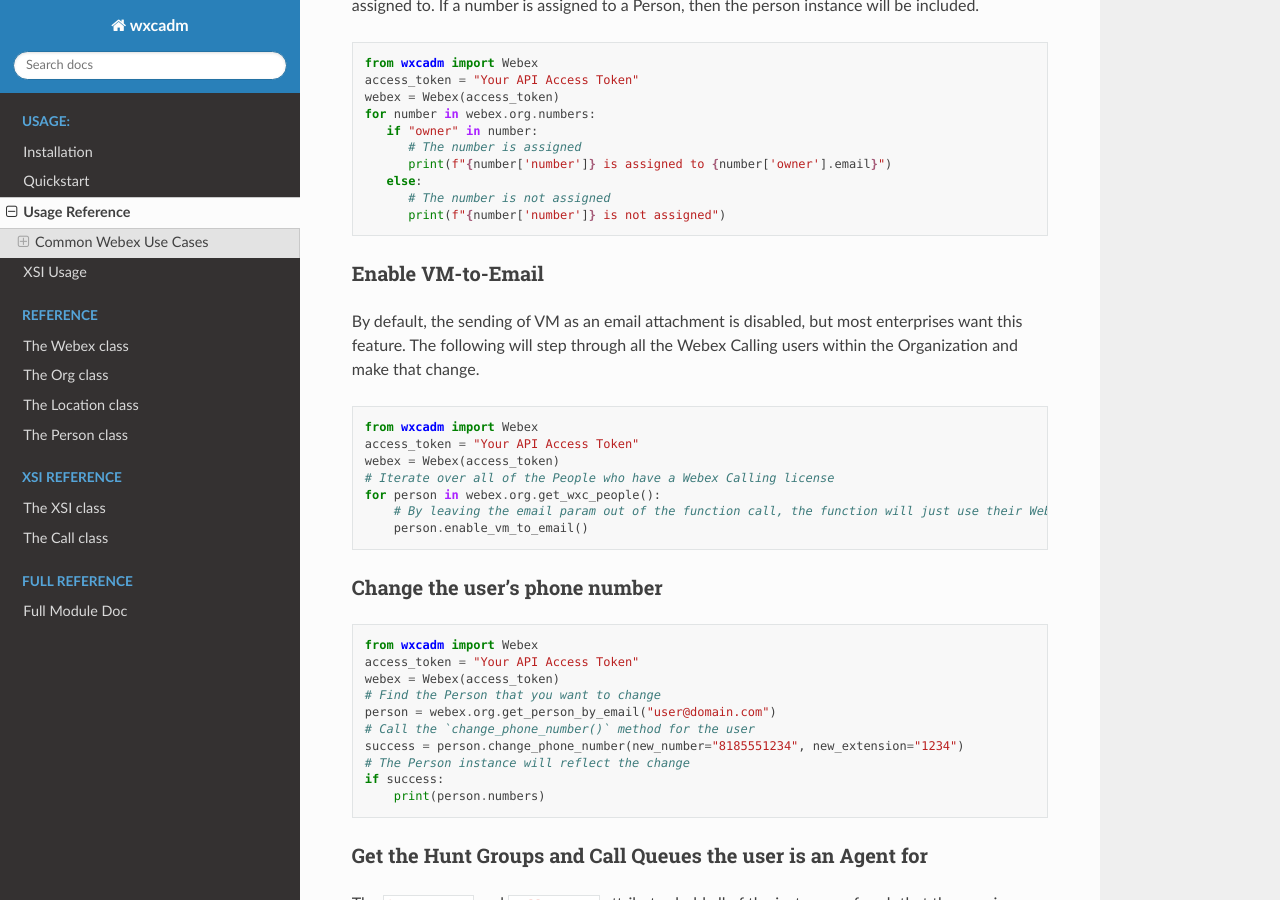
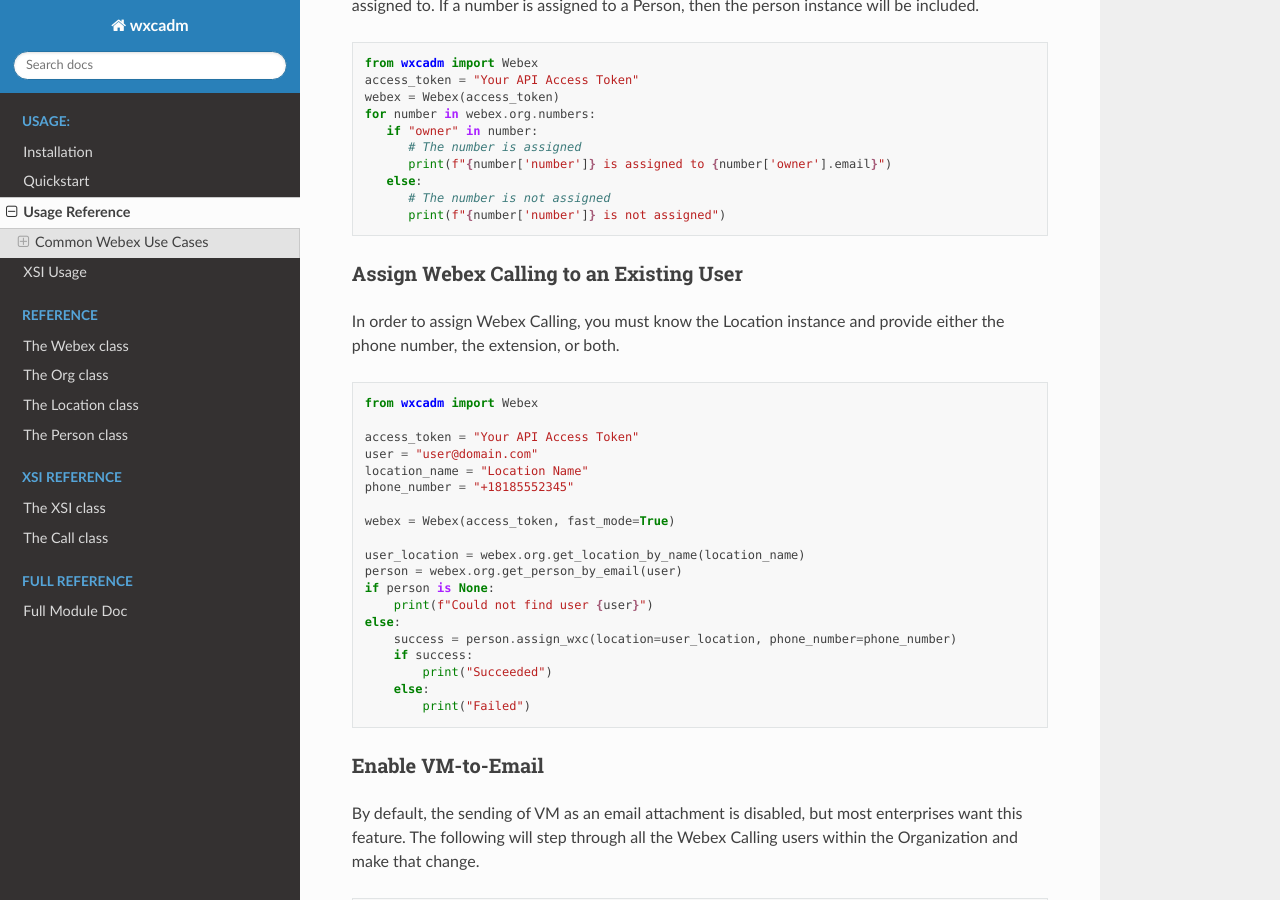
Before and after one commit to kctrey/wxcadm, a Sphinx documentation site: the page built from docs/source/usage/documentation.rst, in a window 1280 px wide and 900 px high, scrolled down 899 px. Built offline with Sphinx 7.4.7 and the Read the Docs theme 2.0.0, drawn with Linux system fonts in a browser that asks for light colours.

Commit message:
Doc changes

```diff
--- a/docs/source/usage/documentation.rst
+++ b/docs/source/usage/documentation.rst
@@ -51,6 +51,33 @@
       else:
          # The number is not assigned
          print(f"{number['number']} is not assigned")
+
+Assign Webex Calling to an Existing User
+^^^^^^^^^^^^^^^^^^^^^^^^^^^^^^^^^^^^^^^^
+In order to assign Webex Calling, you must know the Location instance and provide either the phone number, the
+extension, or both.
+
+.. code-block:: python
+
+    from wxcadm import Webex
+
+    access_token = "Your API Access Token"
+    user = "user@domain.com"
+    location_name = "Location Name"
+    phone_number = "+18185552345"
+
+    webex = Webex(access_token, fast_mode=True)
+
+    user_location = webex.org.get_location_by_name(location_name)
+    person = webex.org.get_person_by_email(user)
+    if person is None:
+        print(f"Could not find user {user}")
+    else:
+        success = person.assign_wxc(location=user_location, phone_number=phone_number)
+        if success:
+            print("Succeeded")
+        else:
+            print("Failed")
 
 Enable VM-to-Email
 ^^^^^^^^^^^^^^^^^^
--- a/wxcadm.py
+++ b/wxcadm.py
@@ -1840,18 +1840,18 @@
         """The status of the call
 
         Returns:
-            dict:
+            dict::
 
                 {
                 'network_call_id' (str): The unique identifier for the Network side of the call
-                'personality'(str): The user's personalty (Originator or Terminator)
+                'personality'(str): The user personalty (Originator or Terminator)
                 'state' (str): The state of the call
                 'remote_party' (dict): {
                     'address' (str): The address of the remote party
                     'call_type' (str): The call type
                     }
                 'endpoint' (dict): {
-                    'type' (str): The type of endpoint in use
+                    'type' (str): The type of endpoint being used
                     'AoR' (str): The Address of Record for the endpoint
                     }
                 'appearance' (str): The Call Appearance number
```
Also changed, not shown: 5 other files.
